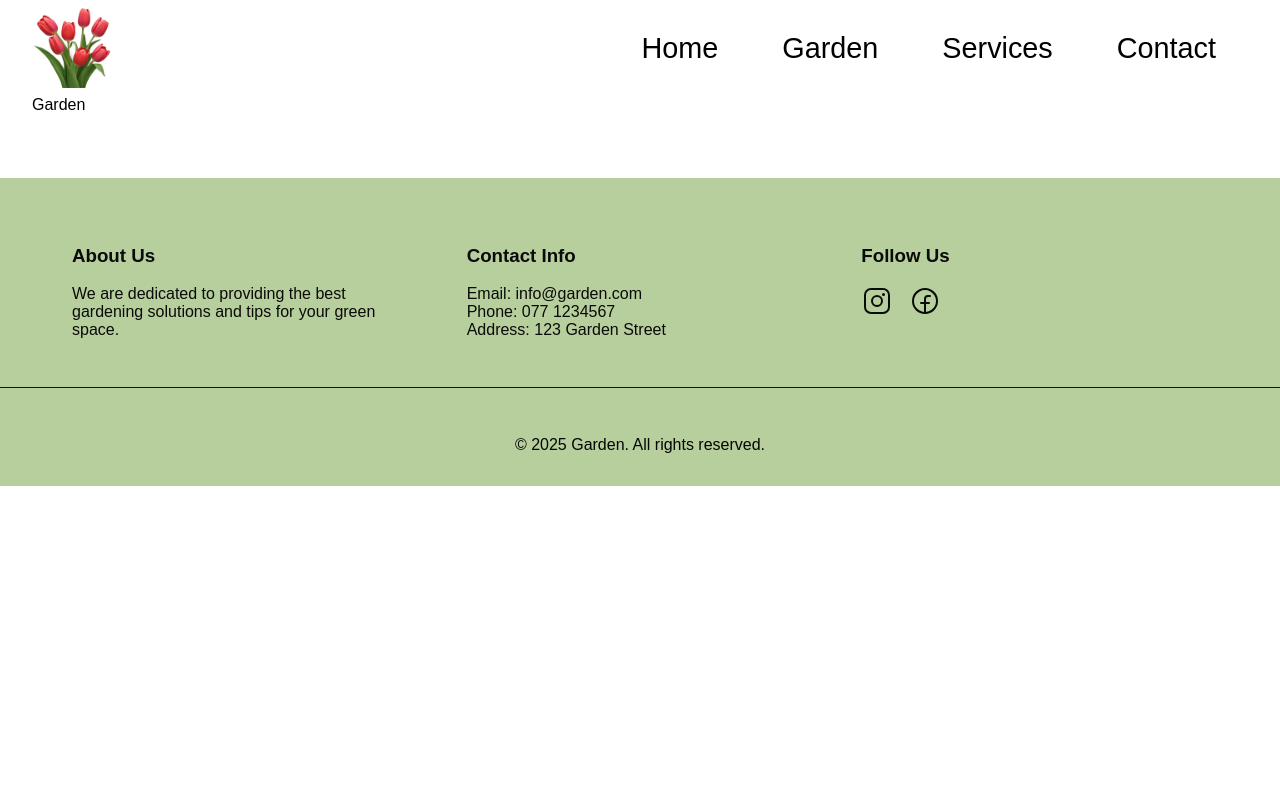
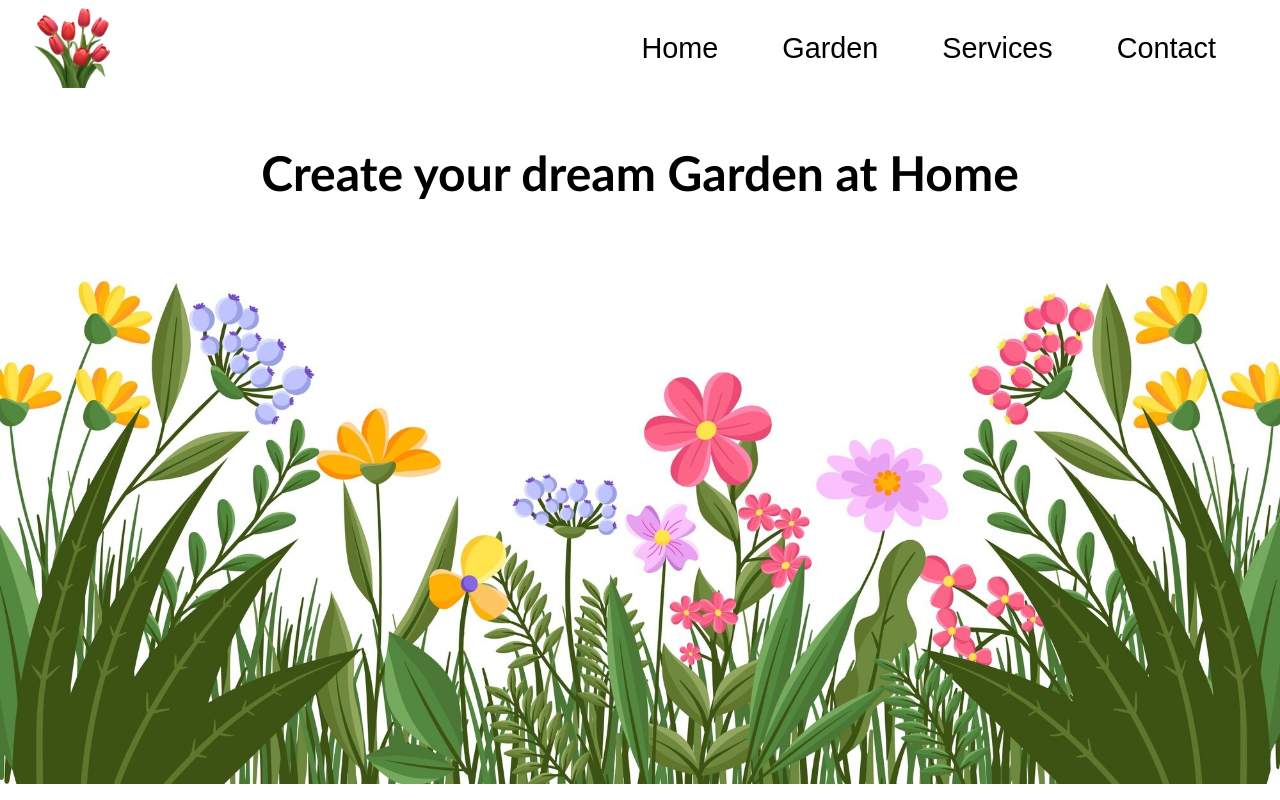
Before and after one commit to Vineethaveerapu/garden, a React (Vite) app: page / in a window 1280 px wide. Both pictures are taken after a click on the element "Garden". Shown: the top 800 px of the page. Built offline with nearby package versions, Linux system fonts and the light colour scheme.

Commit message:
adding background image to garden page

```diff
--- /dev/null
+++ b/src/components/Garden/Garden.module.css
@@ -0,0 +1,14 @@
+.gardenContainer {
+  font-size: 2rem;
+  font-family: "Trebuchet MS", "Lucida Sans Unicode", "Lucida Grande";
+  text-align: center;
+  margin-top: 3rem;
+  background-image: url("../../assets/garden-img1.jpg");
+  background-size: cover;
+  background-position: bottom center;
+  background-repeat: no-repeat;
+  min-height: 80vh;
+  width: 100vw;
+  margin-left: calc(var(--page-padding) * -1);
+  margin-right: calc(var(--page-padding) * -1);
+}
--- a/src/components/Garden/index.jsx
+++ b/src/components/Garden/index.jsx
@@ -1,5 +1,13 @@
+import styles from "./Garden.module.css";
+
 const Garden = () => {
-  return <div>Garden</div>;
+  return (
+    <>
+      <div className={styles.gardenContainer}>
+        <h2>Create your dream Garden at Home</h2>
+      </div>
+    </>
+  );
 };
 
 export default Garden;
```
Also changed, not shown: src/assets/garden-img1.jpg (added).
